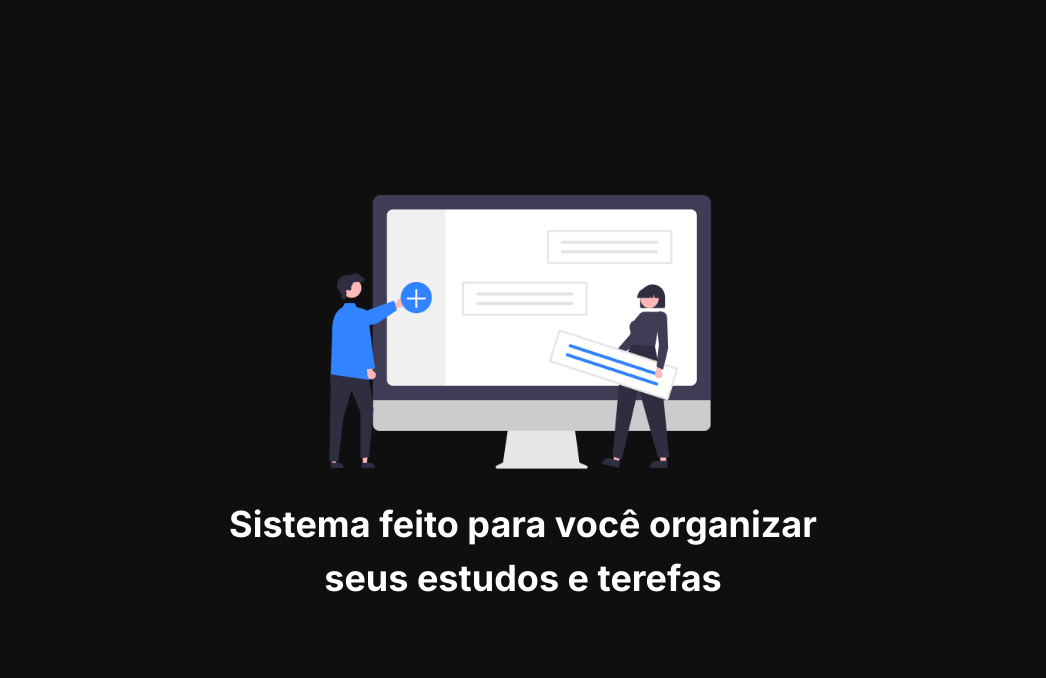
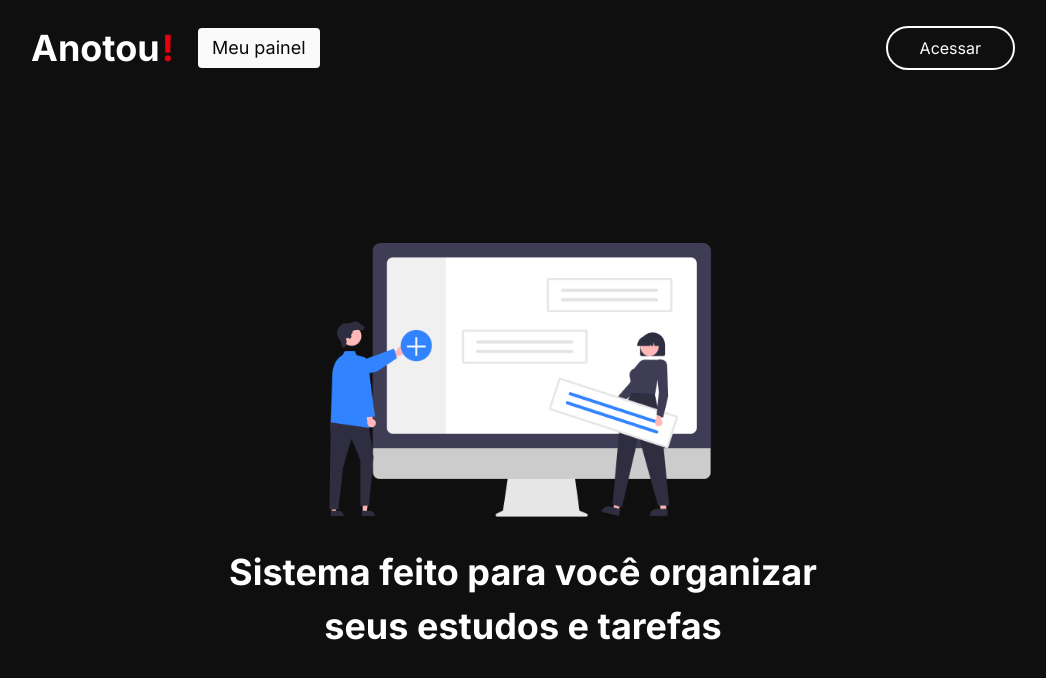
Before and after one commit to machadojoaovictor/anotou-plus, a Next.js app: page / in a window 1280 px wide. Shown: the top 678 px of the page, without its empty margins (117-1163 px from the left). Built offline with nearby package versions, Linux system fonts and the light colour scheme.

Commit message:
feat: Add Header component and update layout and page styles

```diff
--- a/src/app/layout.tsx
+++ b/src/app/layout.tsx
@@ -2,6 +2,7 @@ import type { Metadata } from "next";
 import { Inter } from "next/font/google";
 import "./globals.css";
 
+import Header from "@/components/header/Header";
 
 export const metadata: Metadata = {
   title: "Create Next App",
@@ -13,7 +14,7 @@ export const metadata: Metadata = {
 
 const font = Inter({
   subsets: ['latin'],
-  weight:['400', '700']
+  weight: ['400', '700']
 });
 
 export default function RootLayout({
@@ -24,6 +25,7 @@ export default function RootLayout({
   return (
     <html lang="pt-br" className={font.className}>
       <body className="bg-secondary-background">
+        <Header />
         {children}
       </body>
     </html>
--- a/src/app/page.tsx
+++ b/src/app/page.tsx
@@ -4,7 +4,7 @@ import heroImg from '../../public/images/hero.png';
 
 export default function Home() {
   return (
-    <main className="bg-primary-background w-full h-screen flex flex-col gap-7 justify-center items-center">
+    <main className="bg-primary-background w-full h-[calc(100vh-6rem)] flex flex-col gap-7 justify-center items-center">
       <div>
         <Image
           className="max-w-md"
@@ -16,7 +16,7 @@ export default function Home() {
 
       <h1 className="text-on-dark font-bold text-4xl text-center leading-normal">
         Sistema feito para você organizar <br />
-        seus estudos e terefas
+        seus estudos e tarefas
       </h1>
     </main>
   );
--- a/src/components/header/Header.tsx
+++ b/src/components/header/Header.tsx
@@ -0,0 +1,24 @@
+import Link from "next/link";
+
+export default function Header() {
+    return (
+        <header className="w-full h-24 bg-primary-background flex justify-center items-center">
+            <section className="w-full px-5 py-8 max-w-5xl flex items-center justify-between">
+                <nav className="flex gap-6 justify-center items-center">
+                    <Link href={"/"}>
+                        <h1 className="text-on-dark font-bold text-4xl">
+                            Anotou<span className="text-red-600 pl-0.5">!</span>
+                        </h1>
+                    </Link>
+                    <Link href={"/dashboard"}>
+                        <button className="text-lg text-on-light px-3.5 py-1.5 bg-secondary-background rounded-sm cursor-pointer">
+                            Meu painel
+                        </button>
+                    </Link>
+                </nav>
+
+                <button className="text-on-dark bg-transparent px-8 py-2 rounded-full border-2 border-on-dark cursor-pointer hover:bg-secondary-background hover:text-on-light hover:scale-105 transition duration-150">Acessar</button>
+            </section>
+        </header>
+    )
+}
```
